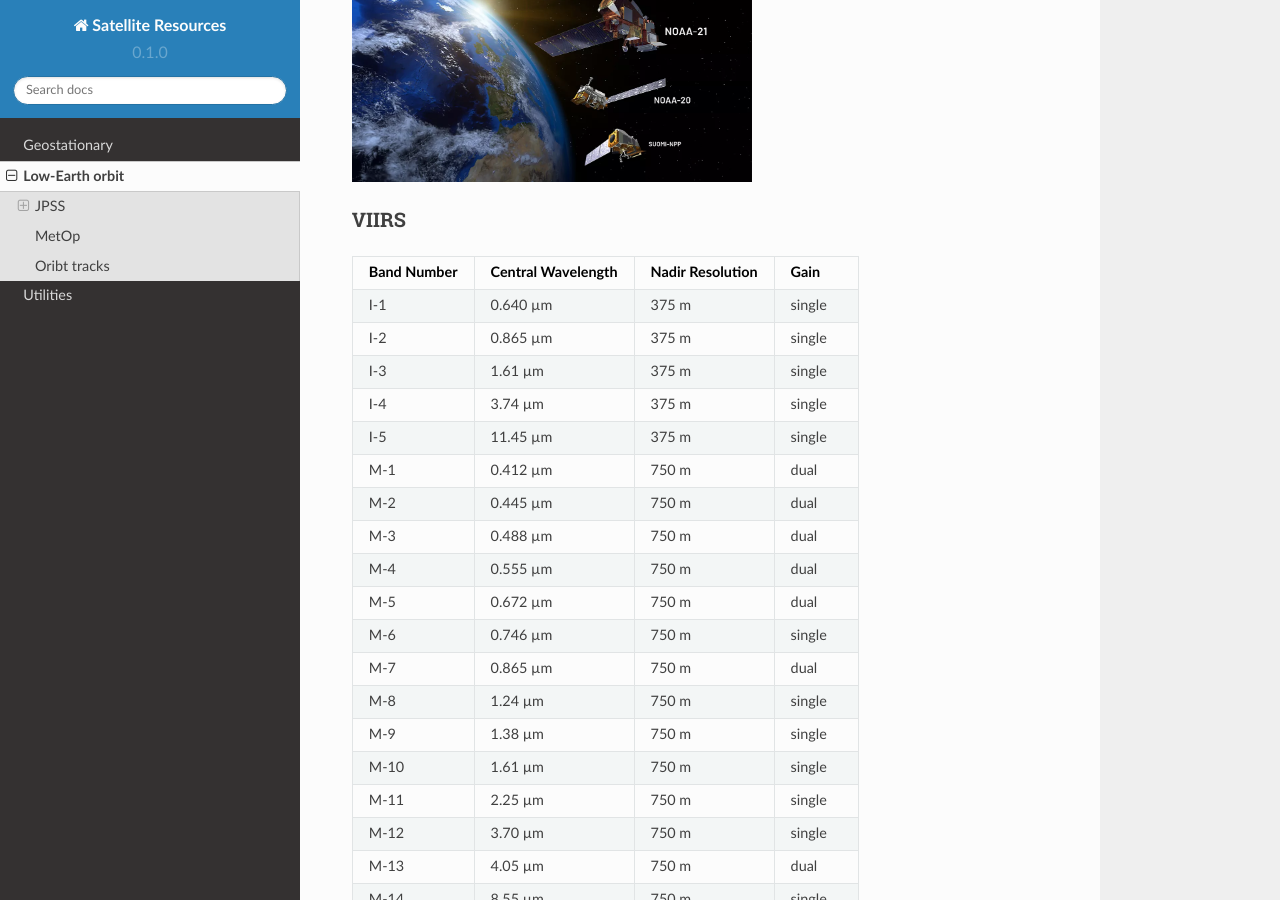
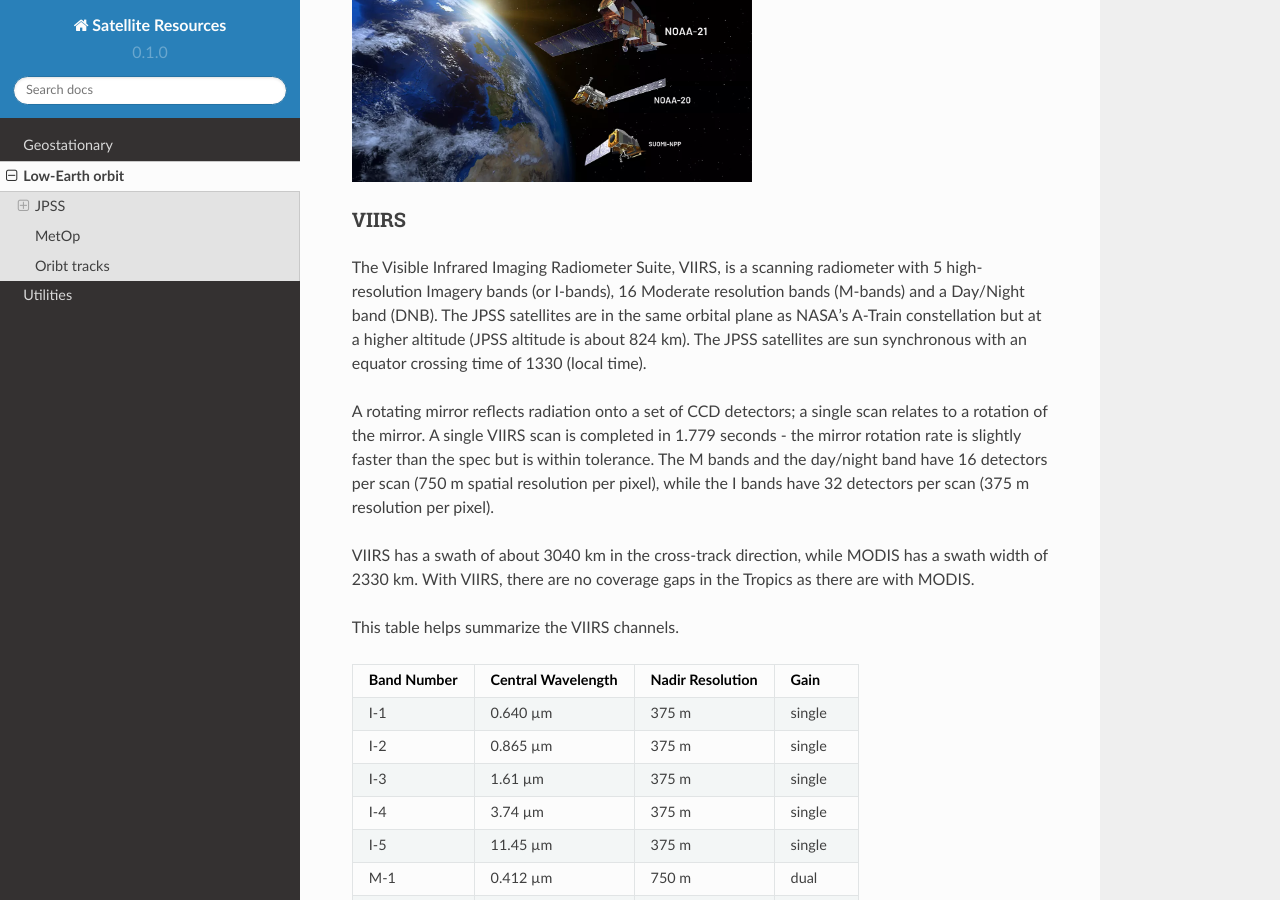
Before and after one commit to jlc248/satellite-resources, a Sphinx documentation site: the page built from docs/source/Low-Earth-orbit.rst, in a window 1280 px wide and 900 px high, scrolled down 655 px. Built offline with Sphinx 7.4.7 and the Read the Docs theme 2.0.0, drawn with Linux system fonts in a browser that asks for light colours; pages that are not in the unit, such as notebooks, are missing from menus.

Commit message:
Update Low-Earth-orbit.rst

```diff
--- a/docs/source/Low-Earth-orbit.rst
+++ b/docs/source/Low-Earth-orbit.rst
@@ -20,6 +20,14 @@ Each satellite has a VIS/IR imager (VIIRS), an IR sounder (CrIS), a microwave so
 
 VIIRS
 ~~~~~
+
+The Visible Infrared Imaging Radiometer Suite, VIIRS, is a scanning radiometer with 5 high-resolution Imagery bands (or I-bands), 16 Moderate resolution bands (M-bands) and a Day/Night band (DNB). The JPSS satellites are in the same orbital plane as NASA's A-Train constellation but at a higher altitude (JPSS altitude is about 824 km). The JPSS satellites are sun synchronous with an equator crossing time of 1330 (local time).
+
+A rotating mirror reflects radiation onto a set of CCD detectors; a single scan relates to a rotation of the mirror. A single VIIRS scan is completed in 1.779 seconds - the mirror rotation rate is slightly faster than the spec but is within tolerance. The M bands and the day/night band have 16 detectors per scan (750 m spatial resolution per pixel), while the I bands have 32 detectors per scan (375 m resolution per pixel).
+
+VIIRS has a swath of about 3040 km in the cross-track direction, while MODIS has a swath width of 2330 km. With VIIRS, there are no coverage gaps in the Tropics as there are with MODIS.
+
+This table helps summarize the VIIRS channels.
 
 +-------------+---------------------+------------------+---------------+
 | Band Number |  Central Wavelength | Nadir Resolution | Gain          |
```
